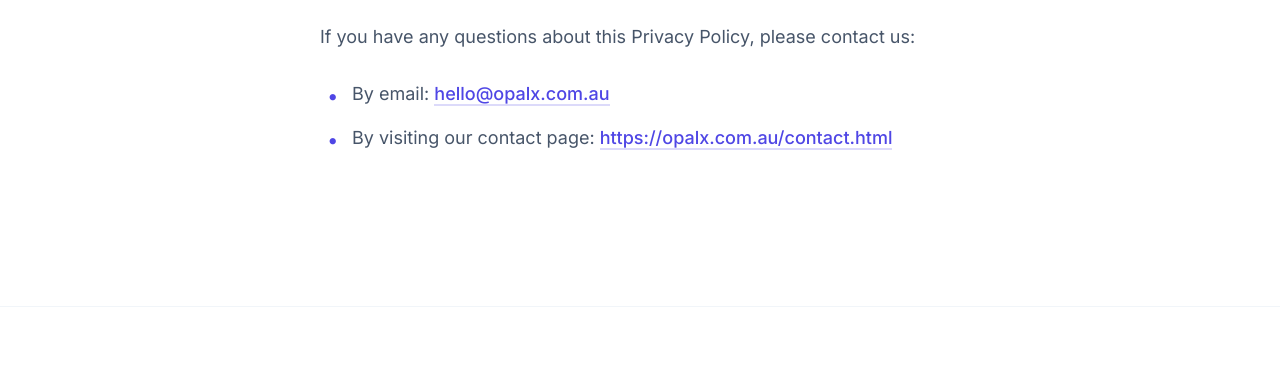
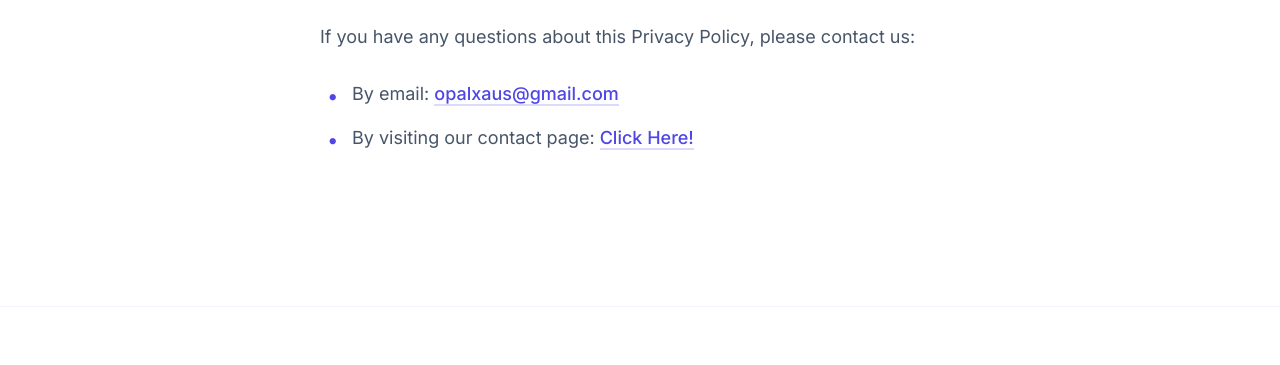
Before and after one commit to Hikki-dev/OpalX, a plain HTML site: page privacy.html in a window 1280 px wide. Shown: the part 2969-3334 px from the top of the page. Drawn offline with Linux system fonts and the light colour scheme; a script that the page names is missing.

Commit message:
Update contact email and link text in privacy.html

```diff
--- a/privacy.html
+++ b/privacy.html
@@ -770,11 +770,11 @@
       </p>
       <ul>
         <li>
-          By email: <a href="mailto:hello@opalx.com.au">hello@opalx.com.au</a>
+          By email: <a href="mailto:hello@opalx.com.au">opalxaus@gmail.com</a>
         </li>
         <li>
           By visiting our contact page:
-          <a href="contact.html">https://opalx.com.au/contact.html</a>
+          <a href="contact.html">Click Here!</a>
         </li>
       </ul>
     </section>
```
